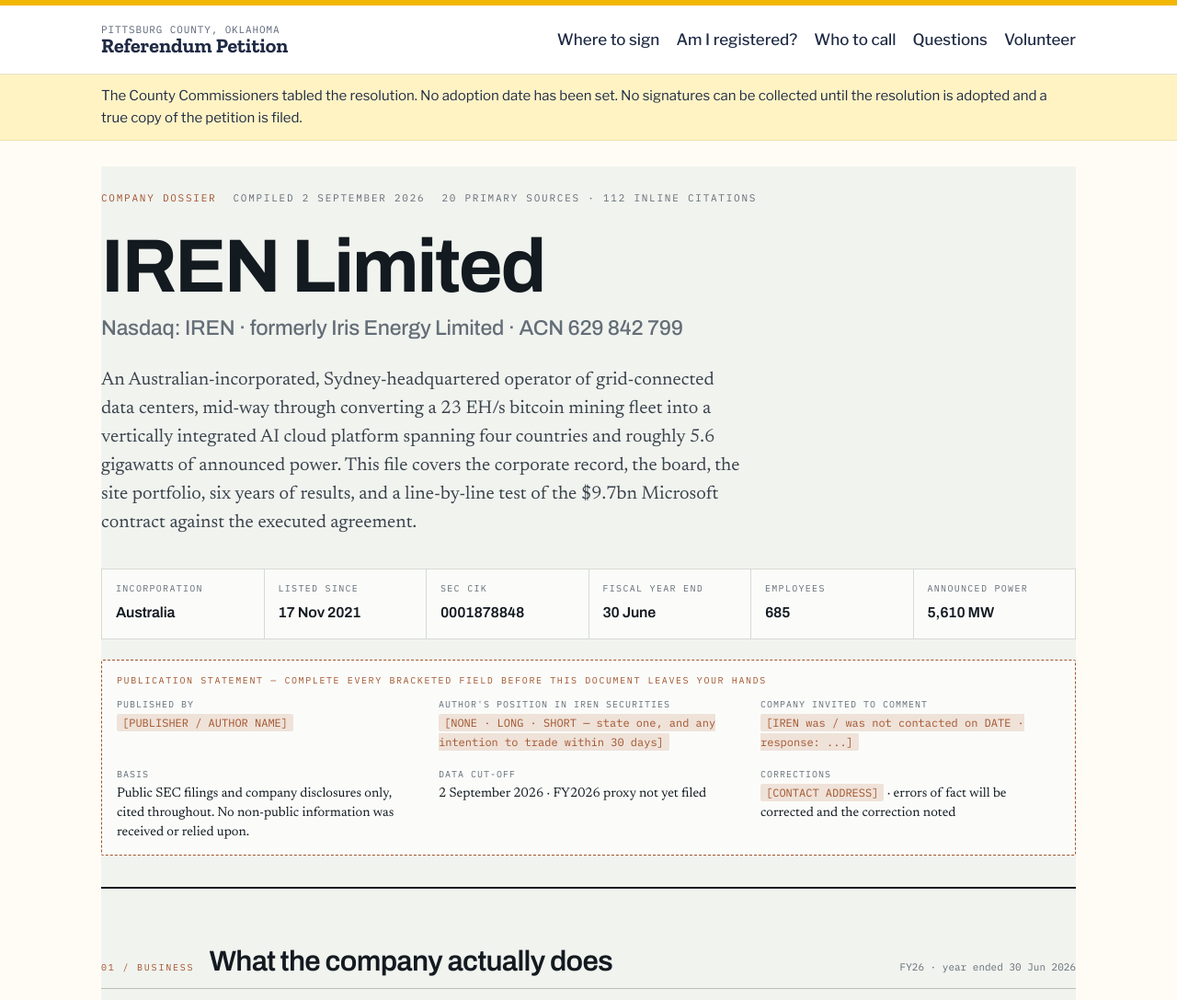
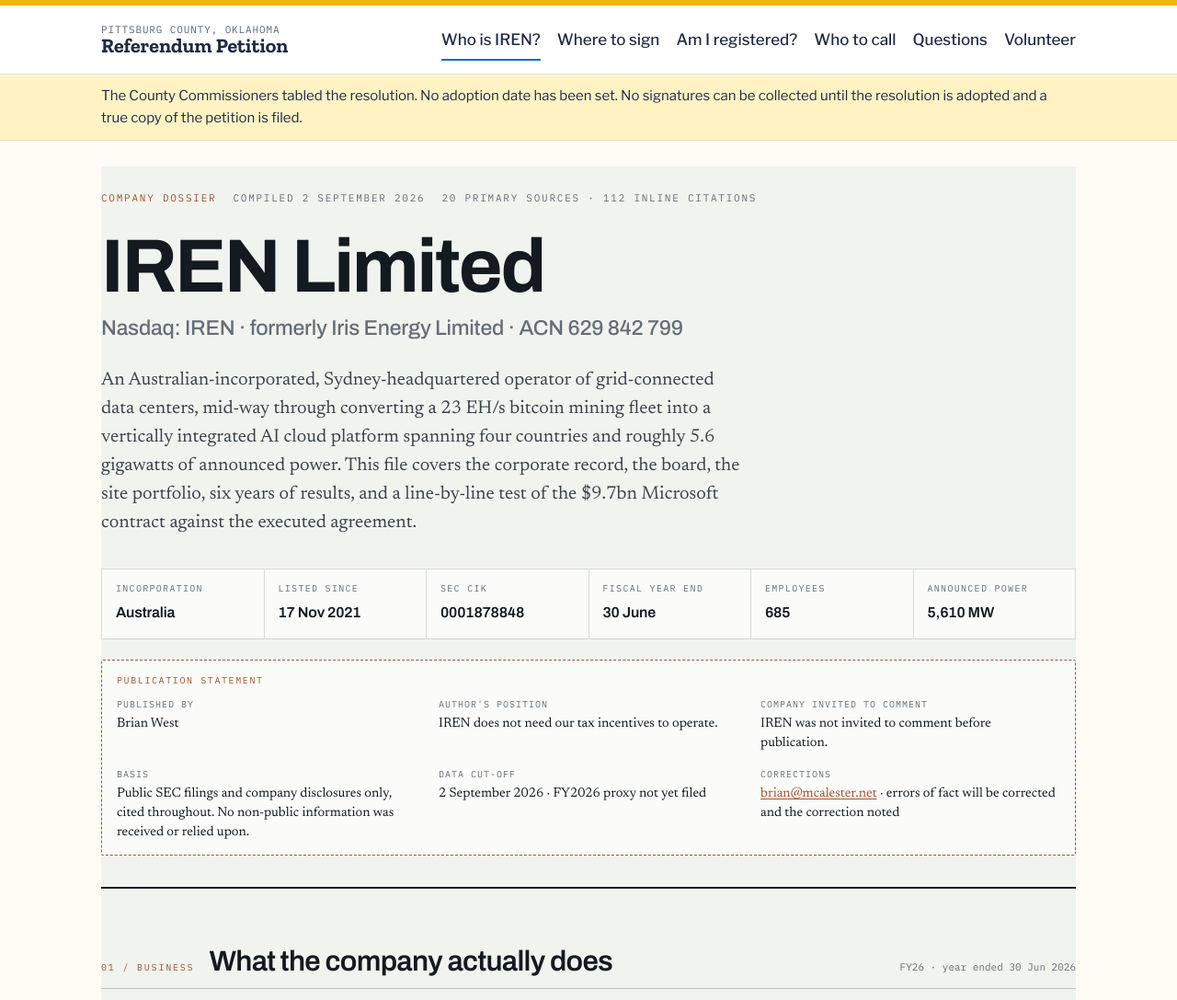
Before and after one commit to briankwest/petition, a FastAPI app: page /iren in a window 1280 px wide. Shown: the top 1087 px of the page at 92% size. Run offline with FastAPI, Linux system fonts and the light colour scheme; data that the repository does not hold is empty.

Commit message:
Who is IREN? as first nav item linking /iren; publication statement filled (publisher, position, no company comment, corrections contact)

```diff
--- a/app/routes/public.py
+++ b/app/routes/public.py
@@ -68,7 +68,7 @@ def faq(request: Request, db: Session = Depends(get_db)):
 
 @router.get("/iren")
 def iren(request: Request, db: Session = Depends(get_db)):
-    """Unlisted dossier page — reachable only by direct link; nothing on the site links here."""
+    """The IREN File — company dossier; first item in the site nav."""
     return render(request, "public/iren.html", s=Settings(db))
 
 
--- a/app/templates/base.html
+++ b/app/templates/base.html
@@ -47,6 +47,7 @@
     <a class="brand" href="/"><span class="brand-eyebrow">{{ site_eyebrow }}</span><span class="brand-name">{{ site_title }}</span></a>
     <button class="nav-toggle" type="button" aria-expanded="false" aria-controls="site-nav"><span class="nav-toggle-bars" aria-hidden="true"></span>Menu</button>
     <nav class="site-nav" id="site-nav" aria-label="Main">
+      <a href="/iren" {% if path == '/iren' %}aria-current="page"{% endif %}>Who is IREN?</a>
       <a href="/sign" {% if path == '/sign' %}aria-current="page"{% endif %}>Where to sign</a>
       <a href="/registered" {% if path == '/registered' %}aria-current="page"{% endif %}>Am I registered?</a>
       <a href="/contact" {% if path == '/contact' %}aria-current="page"{% endif %}>Who to call</a>
--- a/app/templates/public/iren.html
+++ b/app/templates/public/iren.html
@@ -292,14 +292,14 @@
   </dl>
 
   <div class="disclose">
-    <p class="d-h">Publication statement — complete every bracketed field before this document leaves your hands</p>
+    <p class="d-h">Publication statement</p>
     <dl>
-      <div><dt>Published by</dt><dd><span class="todo">[PUBLISHER / AUTHOR NAME]</span></dd></div>
-      <div><dt>Author's position in IREN securities</dt><dd><span class="todo">[NONE · LONG · SHORT — state one, and any intention to trade within 30 days]</span></dd></div>
-      <div><dt>Company invited to comment</dt><dd><span class="todo">[IREN was / was not contacted on DATE · response: ...]</span></dd></div>
+      <div><dt>Published by</dt><dd>Brian West</dd></div>
+      <div><dt>Author's position</dt><dd>IREN does not need our tax incentives to operate.</dd></div>
+      <div><dt>Company invited to comment</dt><dd>IREN was not invited to comment before publication.</dd></div>
       <div><dt>Basis</dt><dd>Public SEC filings and company disclosures only, cited throughout. No non-public information was received or relied upon.</dd></div>
       <div><dt>Data cut-off</dt><dd>2 September 2026 · FY2026 proxy not yet filed</dd></div>
-      <div><dt>Corrections</dt><dd><span class="todo">[CONTACT ADDRESS]</span> · errors of fact will be corrected and the correction noted</dd></div>
+      <div><dt>Corrections</dt><dd><a href="mailto:brian@mcalester.net">brian@mcalester.net</a> · errors of fact will be corrected and the correction noted</dd></div>
     </dl>
   </div>
 </header>
@@ -1394,7 +1394,7 @@
 {% set iren_text = "The IREN File — a fully sourced dossier on the company behind the proposed Pittsburg County data-center tax abatement, from its SEC filings." %}
 <section class="share" aria-labelledby="share-iren-h">
   <h2 id="share-iren-h">Share this file</h2>
-  <p class="small">This page is not linked from the rest of the site — it travels only by this link.</p>
+  <p class="small">Send neighbors straight to the sourced record on the company behind the abatement.</p>
   <ul class="share-row">
     <li><a class="share-btn" href="https://www.facebook.com/sharer/sharer.php?u={{ iren_url|urlencode }}&quote={{ iren_text|urlencode }}" target="_blank" rel="noopener" aria-label="Share on Facebook"><svg viewBox="0 0 24 24" aria-hidden="true"><path d="M13.5 22v-8h2.7l.4-3.2h-3.1V8.8c0-.9.3-1.6 1.6-1.6h1.7V4.4c-.3 0-1.3-.1-2.5-.1-2.5 0-4.1 1.5-4.1 4.2v2.3H7.4V14h2.8v8h3.3z"/></svg><span>Facebook</span></a></li>
     <li><a class="share-btn" href="https://twitter.com/intent/tweet?url={{ iren_url|urlencode }}&text={{ iren_text|urlencode }}" target="_blank" rel="noopener" aria-label="Share on X"><svg viewBox="0 0 24 24" aria-hidden="true"><path d="M17.5 3h3l-6.8 7.8L21.7 21h-6.2l-4.9-6.3L5 21H2l7.3-8.4L1.7 3h6.4l4.4 5.8L17.5 3zm-1.1 16h1.7L7 4.7H5.2L16.4 19z"/></svg><span>X</span></a></li>
```
